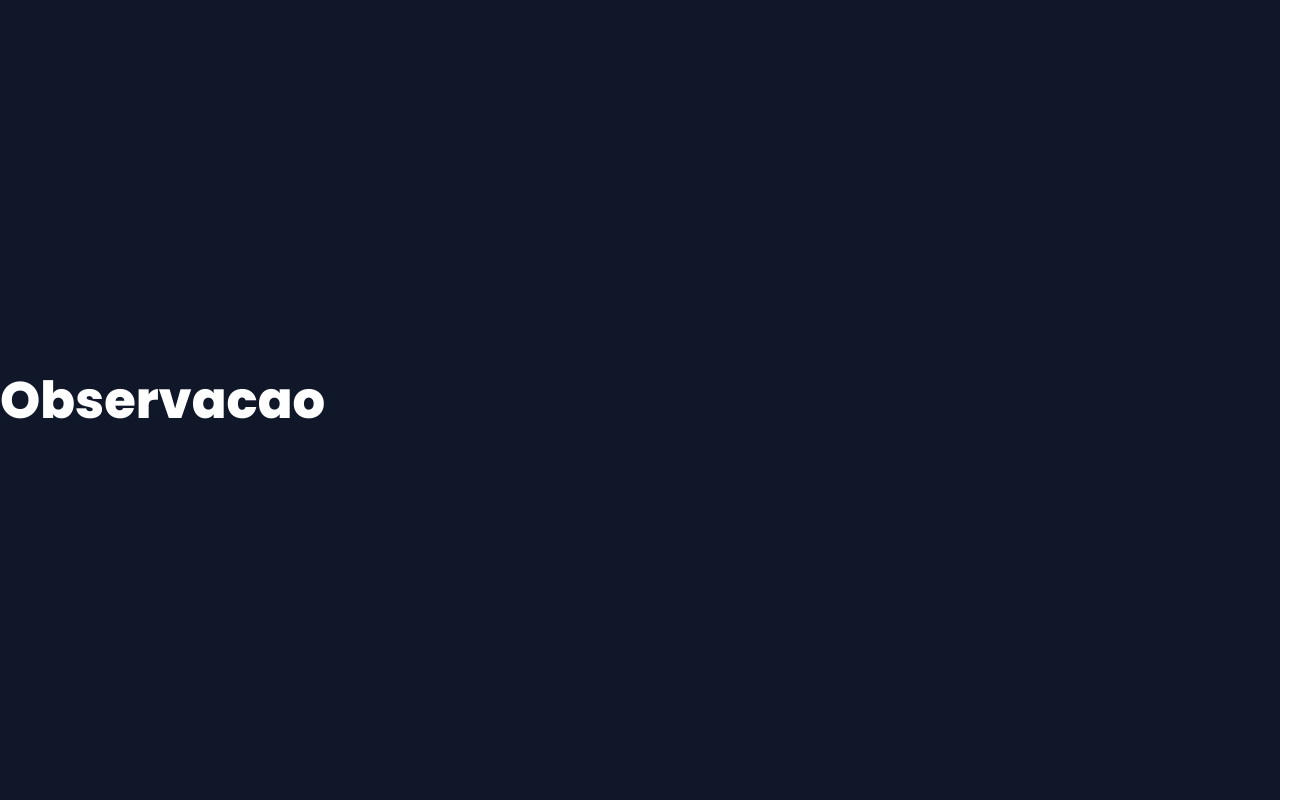
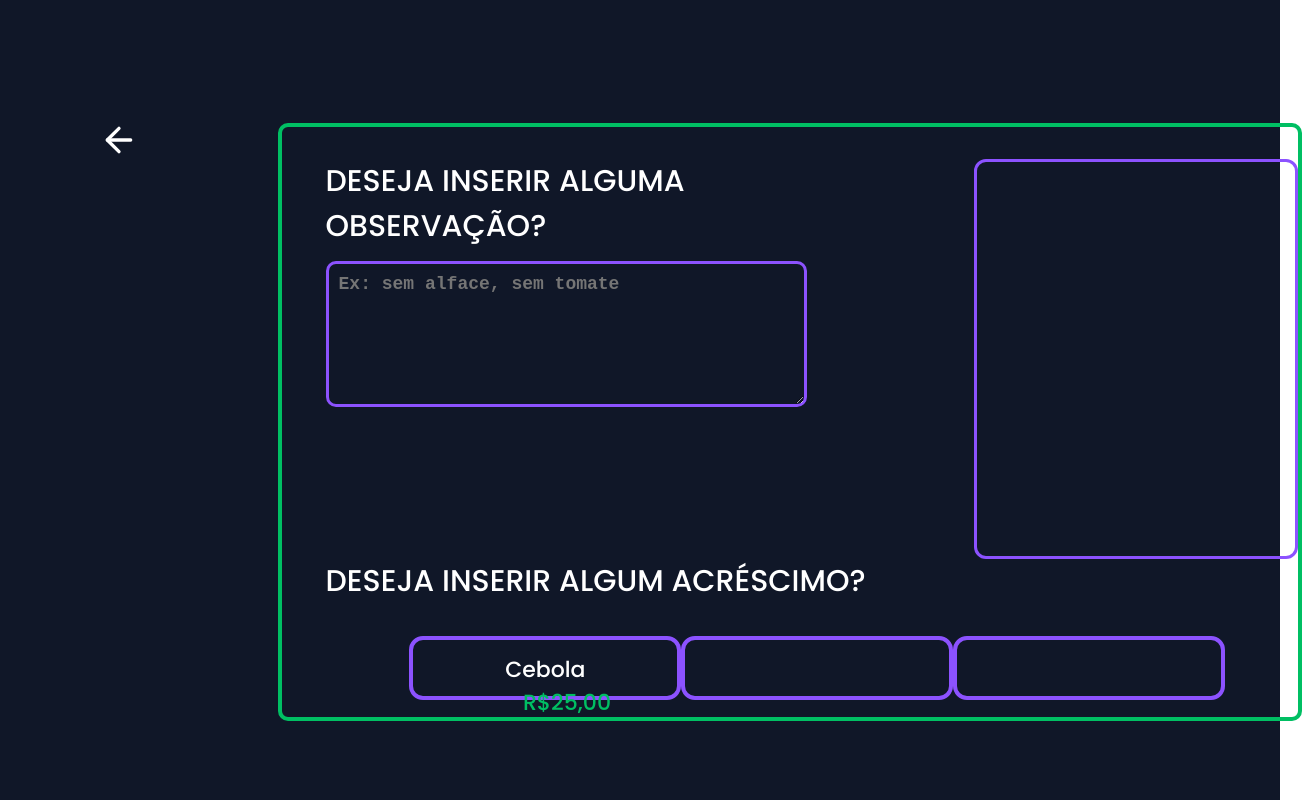
Before and after one commit to eualbino/Restaurante, a React (Vite) app: page /observacao in a window 1280 px wide. Shown: the whole page, 1302 px wide, since content can reach past the window. Built offline with nearby package versions, Linux system fonts and the light colour scheme; the HTML template or start-up script is replaced by a standard one.

Commit message:
Create Page Observation

```diff
--- a/package.json
+++ b/package.json
@@ -5,7 +5,6 @@
   "type": "module",
   "scripts": {
     "dev": "vite",
-    "dev:server": "json-server server.json -p 3333 -w -d 500",
     "build": "tsc && vite build",
     "lint": "eslint . --ext ts,tsx --report-unused-disable-directives --max-warnings 0",
     "preview": "vite preview"
--- a/server.json
+++ /dev/null
@@ -1,79 +0,0 @@
-{
-    "pessoa": [
-        {
-            "id": 1,
-            "nome": "Jailton Mendes",
-            "senha": "123Seila",
-            "usuário": "Jairzinho",
-            "idade": 20,
-            "funcao": "Garçom",
-            "email": "jaintol.mendes@gmail.com"
-        },
-        {
-            "id": 2,
-            "nome": "Mikael Silva",
-            "senha": "456789Bom",
-            "usuário": "Mikaelzinho",
-            "idade": 25,
-            "funcao": "Admin",
-            "email": "mikael.silva@gmail.com"
-        },
-        {
-            "id": 3,
-            "nome": "Arthur Mendonça",
-            "senha": "nada123",
-            "usuário": "Arthurzinho",
-            "idade": 30,
-            "funcao": "Atendente de caixa",
-            "email": "arthur.mendonca@gmail.com"
-        }
-    ],
-    "pedido":[
-        {
-            "id":1,
-            "valorTotal": 30.50,
-            "hora": "21:13:06",
-            "numeroMesa": 7
-        },
-        {
-            "id":2,
-            "valorTotal": 22.10,
-            "hora": "19:13:06",
-            "numeroMesa": 8
-        },
-        {
-            "id":3,
-            "valorTotal": 40.20,
-            "hora": "23:13:06",
-            "numeroMesa": 3
-        },
-        {
-            "id":4,
-            "valorTotal": 29.992,
-            "hora": "22:13:06",
-            "numeroMesa": 5
-        }
-    ],
-    "acrescimo":[
-        {
-            "id": 1,
-            "valor": 5,
-            "item": "Bacon"
-        },
-        {
-            "id": 2,
-            "valor": 6.50,
-            "item": "Catupiry"
-        },
-        {
-            "id": 3,
-            "valor": 3,
-            "item": "Cebola"
-        },
-        {
-            "id": 4,
-            "valor": 8,
-            "item": "Creen Cheese"
-        }
-    ]
-}
--- a/src/lib/axios.ts
+++ b/src/lib/axios.ts
@@ -1,5 +1,5 @@
 import axios from 'axios'
 
 export const api = axios.create({
-    baseURL: 'http://localhost:3333',
+    baseURL: 'http://localhost:8080',
 })
--- a/src/pages/Login/index.tsx
+++ b/src/pages/Login/index.tsx
@@ -48,6 +48,7 @@ const Login = () => {
             </button>
           </NavLink>
         </form>
+        {/* Retirar depois */}
         <pre>{output}</pre>
       </Content>
     </LoginContainer>
--- a/src/pages/Mesas/styles.ts
+++ b/src/pages/Mesas/styles.ts
@@ -30,6 +30,7 @@ export const MessasContainer = styled.div`
       color: ${(props) => props.theme.white};
       background-color: ${(props) => props.theme["purple-500"]};
       cursor: pointer;
+
     }
   }
 `;
--- a/src/pages/Observacao/index.tsx
+++ b/src/pages/Observacao/index.tsx
@@ -1,5 +1,68 @@
+import * as z from "zod";
+import Header from "../../components/Header";
+import {
+  InsertAddition,
+  InsertedAddition,
+  ObservationContain,
+  ObservationContainer,
+  ProductsInsert,
+  SepareteObservationFromInsert,
+  TextObservacao,
+} from "./styles";
+import { useForm } from "react-hook-form";
+import { zodResolver } from "@hookform/resolvers/zod";
+import { useState } from "react";
+const textObservationSchema = z.object({
+  observation: z.string(),
+});
+
+type textObservationData = z.infer<typeof textObservationSchema>;
+
 const Observacao = () => {
-    return ( <h1>Observacao</h1> );
-}
+  const [output, setOutput] = useState("");
+
+  const { register, handleSubmit } = useForm<textObservationData>({
+    resolver: zodResolver(textObservationSchema),
+  });
+
+  function observationValue(data: any) {
+    setOutput(JSON.stringify(data, null, 1));
+  }
+
+  return (
+    <ObservationContainer>
+      <Header />
+      <ObservationContain>
+        <SepareteObservationFromInsert>
+          <TextObservacao>
+            <span>DESEJA INSERIR ALGUMA OBSERVAÇÃO?</span>
+            <form onSubmit={handleSubmit(observationValue)}>
+              <textarea
+                cols={40}
+                rows={6}
+                placeholder="Ex: sem alface, sem tomate"
+                {...register("observation")}
+              ></textarea>
+            </form>
+            <pre>{output}</pre>
+          </TextObservacao>
+
+        <InsertedAddition></InsertedAddition>
+        </SepareteObservationFromInsert>
+        <InsertAddition>
+          <span>DESEJA INSERIR ALGUM ACRÉSCIMO?</span>
+          <ProductsInsert>
+            <div><button>Cebola <span>R$25,00</span></button></div>
+            <div><button></button></div>
+            <div><button></button></div>
+
+
+          </ProductsInsert>
+
+        </InsertAddition>
+      </ObservationContain>
+    </ObservationContainer>
+  );
+};
 
 export default Observacao;
--- a/src/pages/Observacao/styles.ts
+++ b/src/pages/Observacao/styles.ts
@@ -0,0 +1,82 @@
+import { styled } from "styled-components";
+
+export const ObservationContainer = styled.div`
+  display: flex;
+  header {
+    align-items: flex-start;
+  }
+`;
+
+export const ObservationContain = styled.div`
+  flex-wrap: wrap;
+  margin-top: 2.8rem;
+  border: 4px solid ${(props) => props.theme["green-300"]};
+  border-radius: 10px;
+  width: 80vw;
+`;
+
+export const SepareteObservationFromInsert = styled.div`
+  display: flex;
+`;
+
+export const TextObservacao = styled.div`
+  margin-left: 2.7rem;
+  margin-top: 2rem;
+  span {
+    font-size: 30px;
+  }
+  textarea {
+    border: 3px solid ${(props) => props.theme["purple-500"]};
+    border-radius: 10px;
+    background: transparent;
+    font-size: 18px;
+    margin-top: 0.75rem;
+    padding: 10px 10px;
+    color: ${(props) => props.theme.white};
+    font-weight: bolder;
+    outline: none;
+  }
+`;
+
+export const InsertedAddition = styled.div`
+  margin-left: 16.5%;
+  border: 3px solid ${(props) => props.theme["purple-500"]};
+  border-radius: 12px;
+  width: 25rem;
+  height: 25rem;
+  margin-top: 2rem;
+`;
+
+export const InsertAddition = styled.div`
+  span {
+    margin-top: 2.5rem;
+    margin-left: 2.7rem;
+    font-size: 30px;
+  }
+`;
+
+export const ProductsInsert = styled.div`
+  display: grid;
+  grid-template-columns: 1fr 1fr 1fr;
+  margin: 0 auto;
+  margin-top: 2rem;
+  width: 75%;
+  text-align: center;
+  div {
+    button {
+      width: 17rem;
+      height: 4rem;
+      background: transparent;
+      outline: none;
+      cursor: pointer;
+      border: 4px solid ${(props) => props.theme["purple-500"]};
+      border-radius: 14px;
+      font-size: 22px;
+      color: ${props => props.theme.white};
+      span {
+        font-size: 22px;
+        color: ${props => props.theme["green-300"]};
+      }
+    }
+  }
+`;
```
